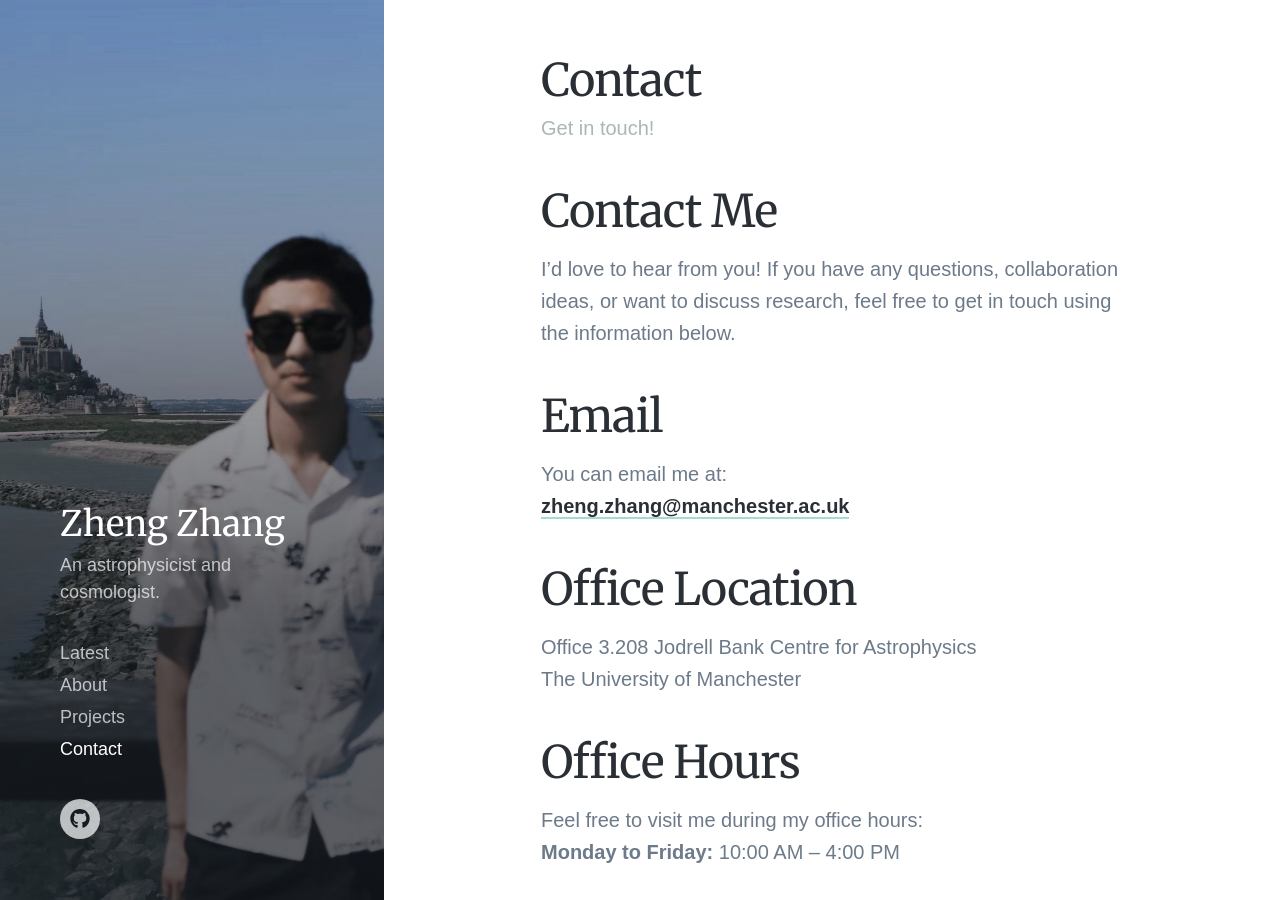
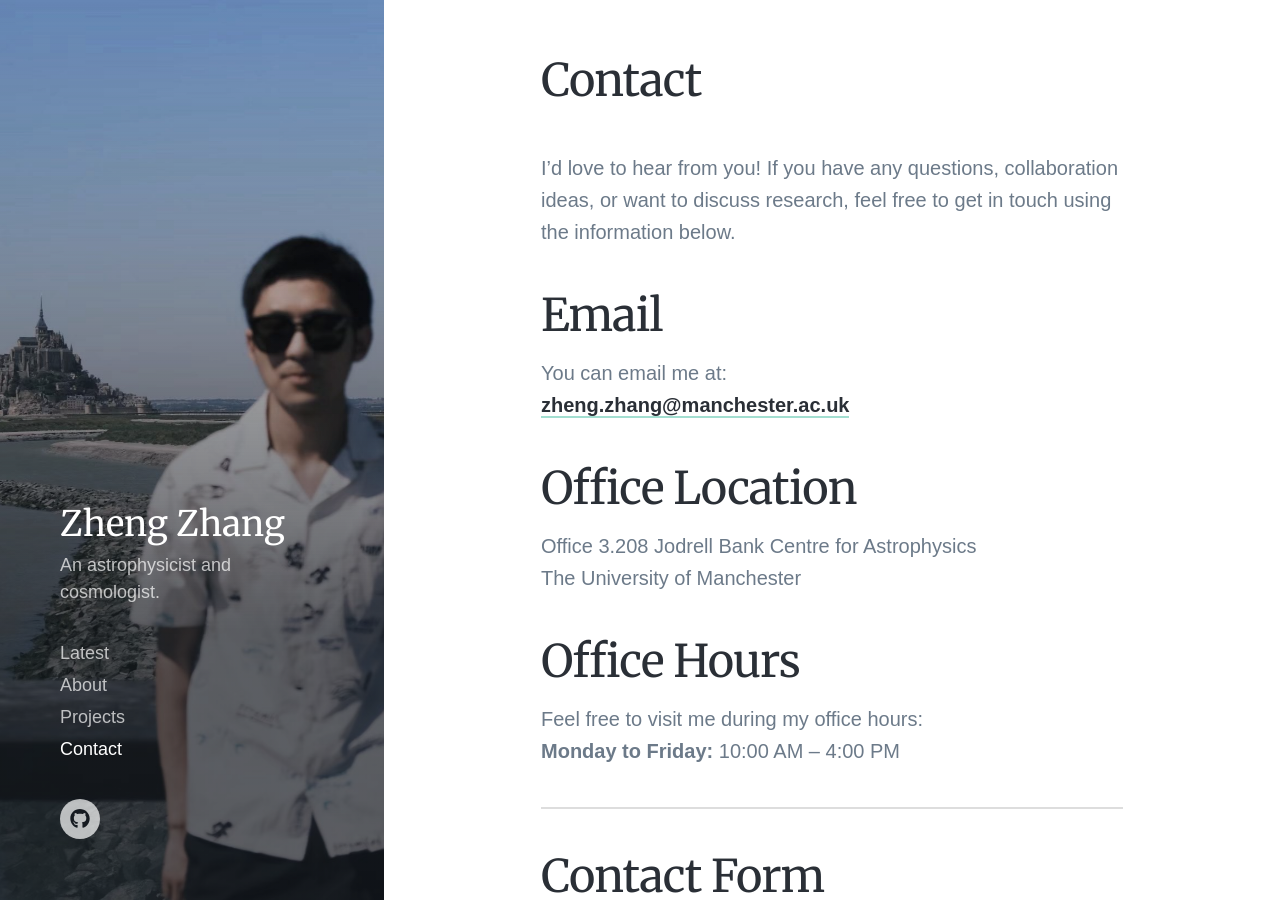
Before and after one commit to zzhang0123/zzhang0123.github.io, a Jekyll site: the page built from _pages/contact.md, in a window 1280 px wide and 900 px high. Built offline with Jekyll 4.4.1, drawn with Linux system fonts in a browser that asks for light colours; nearby versions of some CDN libraries; some web fonts are replaced.

Commit message:
balabala

```diff
--- a/_pages/contact.md
+++ b/_pages/contact.md
@@ -1,10 +1,9 @@
 ---
 title: Contact
-subtitle: Get in touch!
+subtitle:
 description: This is my contact information.
 featured_image: /images/me/zzhang2.jpg
 ---
-# Contact Me
 
 I’d love to hear from you! If you have any questions, collaboration ideas, or want to discuss research, feel free to get in touch using the information below.
 
```
Also changed, not shown: _pages/about.md (+5 -2 lines), 4 other files.
